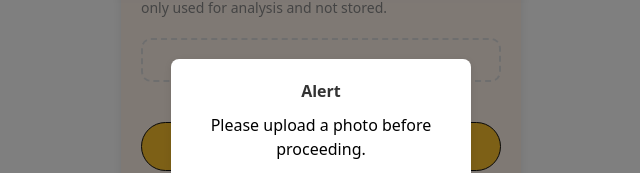
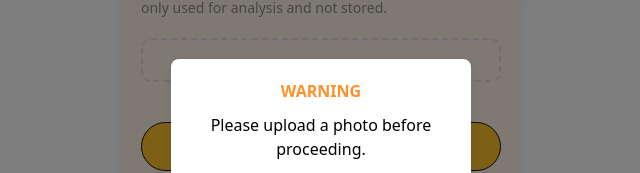
Before and after one commit to wparng/AI-FoodTherapist, a React (Create React App) app in the folder frontend/: page /upload-photo in a window 1280 px wide. Both pictures are taken after a click on the button "Upload". Shown: the part 252-425 px from the top of the page, without its empty margins (319-959 px from the left). Built offline with nearby package versions, Linux system fonts and the light colour scheme.

Commit message:
update upload page and modal style

```diff
--- a/frontend/src/components/Modal.css
+++ b/frontend/src/components/Modal.css
@@ -22,6 +22,8 @@
 
 .modal-content h2 {
   margin: 0 0 10px;
+  color: #ff912c;
+  text-transform: uppercase;
 }
 
 .modal-content button {
--- a/frontend/src/components/Modal.js
+++ b/frontend/src/components/Modal.js
@@ -5,7 +5,7 @@ const Modal = ({ message, onClose }) => {
   return (
     <div className="modal-overlay">
       <div className="modal-content">
-        <h2>Alert</h2>
+        <h2>Warning</h2>
         <p>{message}</p>
         <button onClick={onClose}>Close</button>
       </div>
--- a/frontend/src/components/UploadPhoto.js
+++ b/frontend/src/components/UploadPhoto.js
@@ -13,6 +13,15 @@ const UploadPhoto = () => {
     const file = event.target.files[0];
     if (file) {
       const fileSizeInMB = file.size / (1024 * 1024);
+      const validImageTypes = ["image/jpeg", "image/png"];
+
+      if (!validImageTypes.includes(file.type)) {
+        setModalMessage(
+          "Invalid file format. Please upload an image (JPEG, PNG)."
+        );
+        setShowModal(true);
+        return;
+      }
 
       if (fileSizeInMB < 3) {
         setModalMessage(
```
